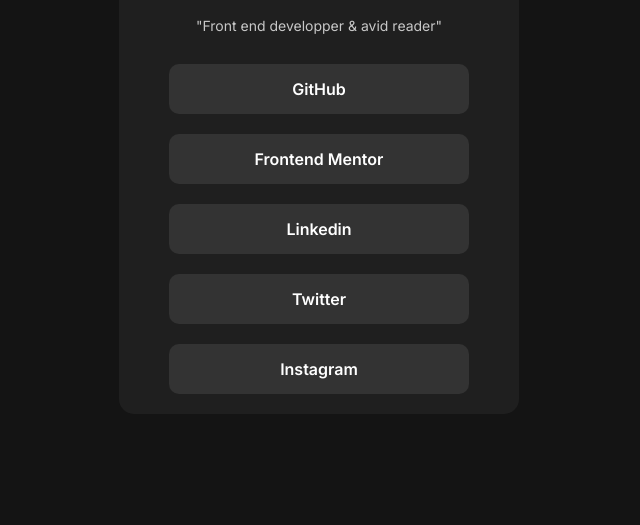
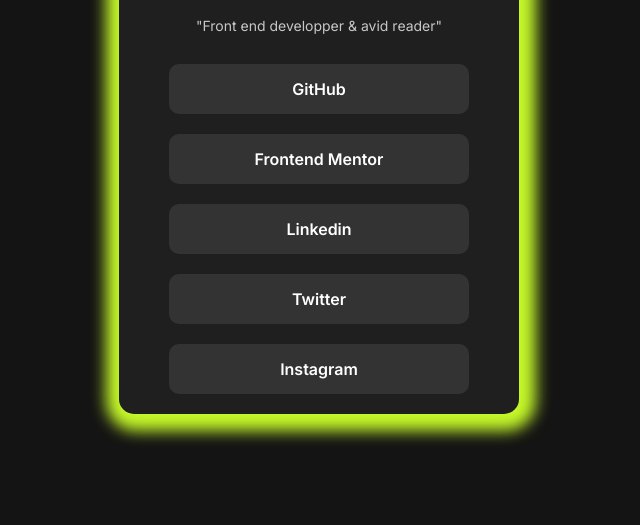
Before and after one commit to bochranaamane/Social-links-profile-solution, a plain HTML site: page index.html in a window 1280 px wide. Shown: the part 275-800 px from the top of the page, without its empty margins (321-961 px from the left). Drawn offline with Linux system fonts and the light colour scheme.

Commit message:
style.css

```diff
--- a/style.css
+++ b/style.css
@@ -26,6 +26,8 @@ body{
     height: auto;
     padding: 10px;
     border-radius: 15px;
+    box-shadow: 2px 2px 15px 15px var(--Green);
+
 }
 
 header{
```
